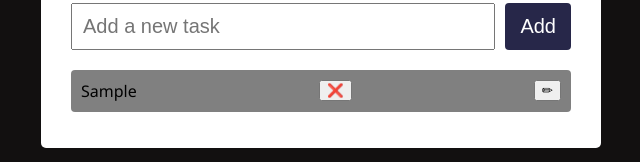
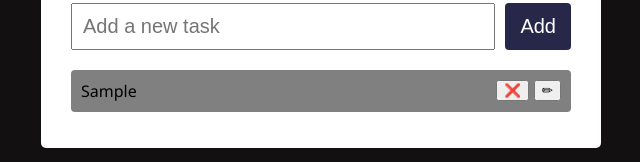
Before and after one commit to donbosco-kim/Practice-Projects, a plain HTML site: page to-do-list/index.html in a window 1280 px wide. Both pictures are taken after typing "Sample" into the empty fields and a click on the button "Add". Shown: the part 153-315 px from the top of the page, without its empty margins (319-959 px from the left). Drawn offline with Linux system fonts and the light colour scheme.

Commit message:
Refactor button layout in task list for better spacing and alignment
- removed "justify-content" from li to align buttons properly
- added margin-left to buttons for consisten spacing

```diff
--- a/to-do-list/style.css
+++ b/to-do-list/style.css
@@ -55,7 +55,17 @@ li {
     background: gray;
     margin-bottom: 10px;
     display: flex;
-    justify-content: space-between;
     align-items: center;
     border-radius: 4px;
 }
+
+/*push btns to the right and keep them close*/
+li button:first-child {
+    /*push first btn to the far right*/
+    margin-left:auto;
+}
+
+/*small gap between delete and update btns*/
+li button{
+    margin-left: 5px;
+}
```
